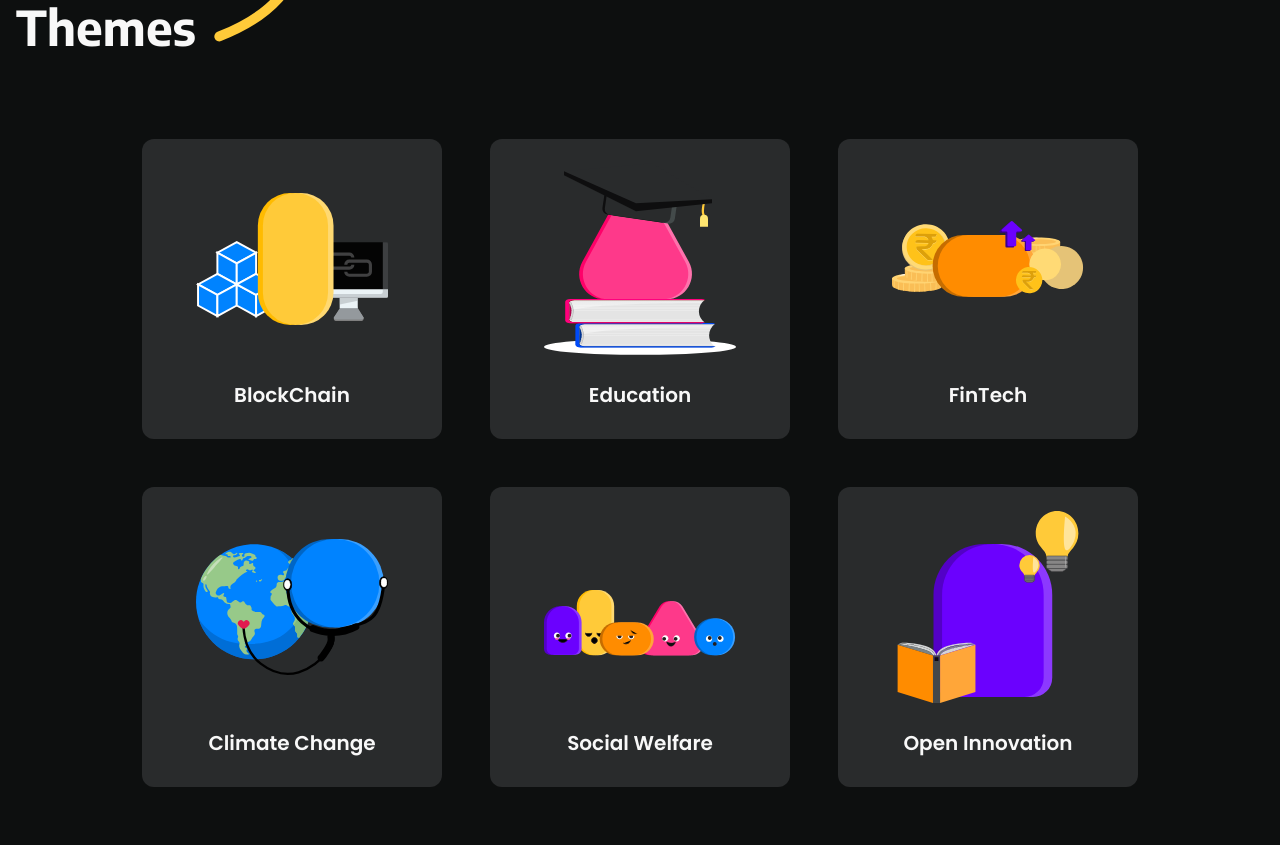
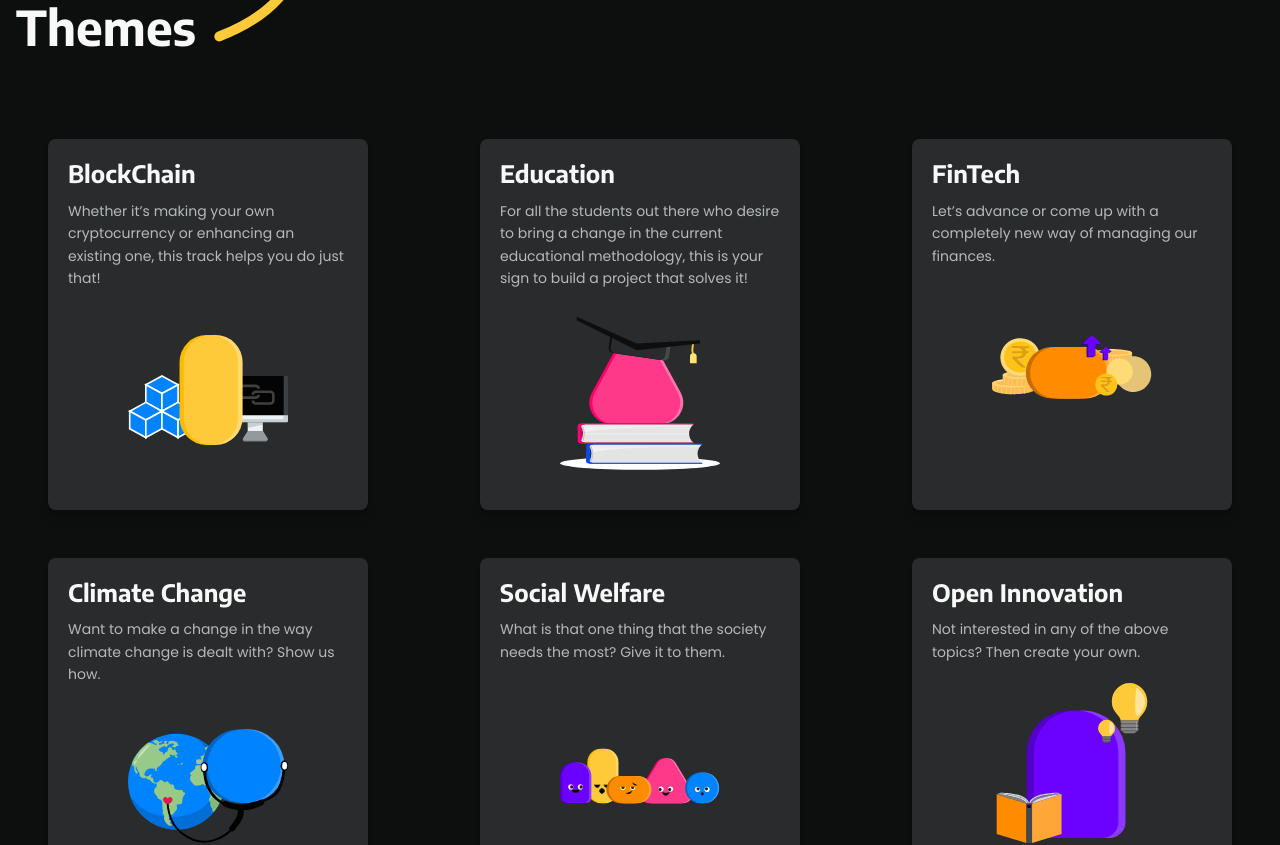
Before and after one commit to hcs-user/HackSVIT-22, a Next.js app: page / in a window 1280 px wide. Shown: the part 1720-2565 px from the top of the page. Built offline with nearby package versions, Linux system fonts and the light colour scheme.

Commit message:
new theme card

```diff
--- a/src/components/Themes.tsx
+++ b/src/components/Themes.tsx
@@ -1,4 +1,4 @@
-import { Box, Container, Flex, Heading, Text } from "@chakra-ui/react";
+import { Box, Container, Flex, Heading, Text, useColorModeValue, chakra, Image } from "@chakra-ui/react";
 import { Swiper, SwiperSlide } from "swiper/react";
 import {
 	BlockchainDoodle,
@@ -11,49 +11,86 @@ import {
 
 const doodle = [
 	{
-		doodle: <BlockchainDoodle h={[40, null, 48]} w={[40, null, 48]} />,
+		doodle: <BlockchainDoodle boxSize={40} />,
 		name: "BlockChain",
+		desc: "Whether it’s making your own cryptocurrency or enhancing an existing one, this track helps you do just that!"
 	},
 	{
-		doodle: <EducationDoodle h={[40, null, 48]} w={[40, null, 48]} />,
+		doodle: <EducationDoodle boxSize={40} />,
 		name: "Education",
+		desc: "For all the students out there who desire to bring a change in the current educational methodology, this is your sign to build a project that solves it!"
 	},
 	{
-		doodle: <FinanceDoodle h={[40, null, 48]} w={[40, null, 48]} />,
+		doodle: <FinanceDoodle boxSize={40} />,
 		name: "FinTech",
+		desc: "Let’s advance or come up with a completely new way of managing our finances."
 	},
 	{
-		doodle: <ClimateDoodle h={[40, null, 48]} w={[40, null, 48]} />,
+		doodle: <ClimateDoodle boxSize={40} />,
 		name: "Climate Change",
+		desc: "Want to make a change in the way climate change is dealt with? Show us how."
 	},
 	{
-		doodle: <SocialWelfareDoodle h={[40, null, 48]} w={[40, null, 48]} />,
+		doodle: <SocialWelfareDoodle boxSize={40} />,
 		name: "Social Welfare",
+		desc: "What is that one thing that the society needs the most? Give it to them."
 	},
 	{
-		doodle: <OpenDoodle h={[40, null, 48]} w={[40, null, 48]} />,
+		doodle: <OpenDoodle boxSize={40} />,
 		name: "Open Innovation",
+		desc: "Not interested in any of the above topics? Then create your own."
 	},
 ];
 
-const ThemeCard = ({ doodle, name }) => (
+// const ThemeCard = ({ doodle, name }) => (
+// 	<Flex
+// 		flexDirection='column'
+// 		alignItems='center'
+// 		bg='gray.700'
+// 		rounded='xl'
+// 		// w='fit-content'
+// 		px='8'
+// 		py='6'
+// 		h='300'
+// 		minW='300'
+// 	>
+// 		{doodle}
+// 		<Text mt='6' fontWeight='600' fontSize={["md", null, "xl"]}>
+// 			{name}
+// 		</Text>
+// 	</Flex>
+// );
+
+const Card = ({ doodle, name, desc }) => {
+	return (
 		<Flex
-		flexDirection='column'
+			maxW="xs"
+			mx="auto"
+			shadow="lg"
+			rounded="lg"
+			flexDir='column'
 			alignItems='center'
 			bg='gray.700'
-		rounded='xl'
-		// w='fit-content'
-		px='8'
-		py='6'
-		h='300'
-		minW='300'
+			p='5'
 		>
+			<Box>
+				<Heading fontSize='2xl'>
+					{name}
+				</Heading>
+				<Text
+					mt={3}
+					fontSize="sm"
+					color='gray.200'
+				>
+					{desc}
+				</Text>
+			</Box>
+			<Box p='5'>
 				{doodle}
-		<Text mt='6' fontWeight='600' fontSize={["md", null, "xl"]}>
-			{name}
-		</Text>
+			</Box>
 		</Flex>
 	);
+};
 
 export default function Themes() {
 	return (
@@ -80,7 +117,7 @@ export default function Themes() {
 				flexWrap='wrap'
 				justifyContent={["center", null, "center"]}
 			>
-				{doodle && doodle.map((el) => <ThemeCard {...el} />)}
+				{doodle && doodle.map((el) => <Card {...el} />)}
 			</Flex>
 		</Container>
 	);
```
Lines whose indentation alone changed are shown as unchanged.
